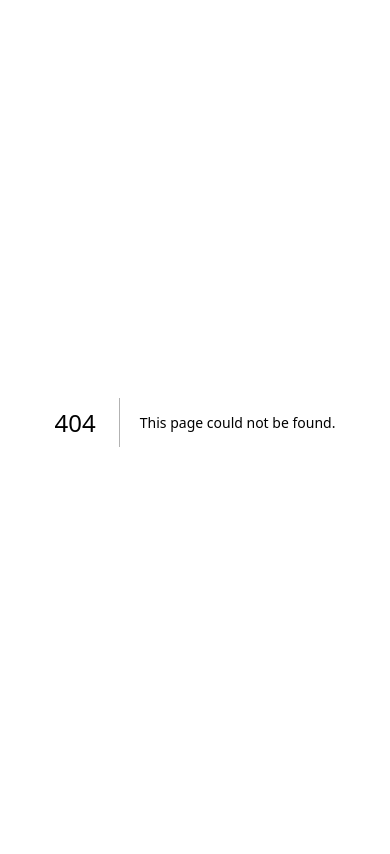
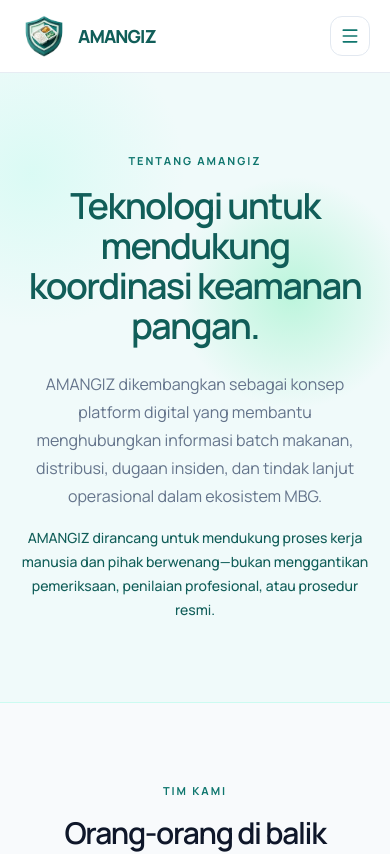
Before and after one commit to yogawan/amangiz, a Next.js app: page /about in a window 390 px wide. Before the commit this address had no page. Shown: the top 854 px of the page. Built offline with nearby package versions, Linux system fonts and the light colour scheme.

Commit message:
Add about page and update mobile navigation

```diff
--- /dev/null
+++ b/app/about/page.tsx
@@ -0,0 +1,93 @@
+import type { Metadata } from "next";
+import Image from "next/image";
+import { Intro } from "@/components/section-intro";
+import { SiteFooter } from "@/components/site-footer";
+import { SiteHeader } from "@/components/site-header";
+
+export const metadata: Metadata = {
+  title: "Tentang Kami — AMANGIZ",
+  description:
+    "Mengenal AMANGIZ dan tim di baliknya — platform traceability dan respons penanganan insiden keamanan pangan.",
+};
+
+const team = [
+  {
+    name: "Adnan",
+    role: "UI-UX & Video Editor",
+    image: "/Adnan as a UI-UX & Video Editor.png",
+  },
+  {
+    name: "Yogawan",
+    role: "Frontend Dev",
+    image: "/Yogawan as a Frontend Dev.png",
+  },
+  {
+    name: "Lathif",
+    role: "Backend & AI Dev",
+    image: "/Lathif as a Backend & AI Dev.png",
+  },
+] as const;
+
+export default function AboutPage() {
+  return (
+    <main className="overflow-hidden bg-background text-foreground">
+      <SiteHeader />
+
+      <section className="relative isolate border-b border-primary-light bg-primary-light/20">
+        <div className="absolute inset-0 -z-10 bg-[radial-gradient(circle_at_75%_35%,rgba(167,243,208,.72),transparent_23%),radial-gradient(circle_at_8%_16%,rgba(204,251,241,.6),transparent_24%)]" />
+        <div className="mx-auto max-w-3xl px-5 py-20 text-center sm:px-8 lg:py-28">
+          <p className="mb-4 text-[11px] font-bold tracking-[.18em] text-primary">
+            TENTANG AMANGIZ
+          </p>
+          <h1 className="text-4xl font-semibold tracking-[-.045em] text-primary-hover sm:text-5xl">
+            Teknologi untuk mendukung koordinasi keamanan pangan.
+          </h1>
+          <p className="mt-6 text-base leading-7 text-muted">
+            AMANGIZ dikembangkan sebagai konsep platform digital yang membantu
+            menghubungkan informasi batch makanan, distribusi, dugaan insiden,
+            dan tindak lanjut operasional dalam ekosistem MBG.
+          </p>
+          <p className="mt-4 text-sm font-medium leading-6 text-primary-hover">
+            AMANGIZ dirancang untuk mendukung proses kerja manusia dan pihak
+            berwenang—bukan menggantikan pemeriksaan, penilaian profesional,
+            atau prosedur resmi.
+          </p>
+        </div>
+      </section>
+
+      <section className="mx-auto max-w-7xl px-5 py-20 sm:px-8 lg:py-28">
+        <Intro
+          centered
+          eyebrow="TIM KAMI"
+          title="Orang-orang di balik AMANGIZ."
+          copy="Tim kecil yang membangun AMANGIZ sebagai konsep platform pendukung traceability dan respons insiden keamanan pangan."
+        />
+        <div className="mx-auto mt-12 grid max-w-4xl gap-6 sm:grid-cols-3">
+          {team.map((member) => (
+            <article
+              key={member.name}
+              className="overflow-hidden rounded-2xl border border-border bg-surface shadow-sm"
+            >
+              <div className="relative aspect-[4/5] overflow-hidden bg-background">
+                <Image
+                  src={member.image}
+                  alt={member.name}
+                  fill
+                  className="object-cover object-top"
+                />
+              </div>
+              <div className="p-5 text-center">
+                <h3 className="text-lg font-semibold tracking-[-.02em]">
+                  {member.name}
+                </h3>
+                <p className="mt-1 text-sm text-muted">{member.role}</p>
+              </div>
+            </article>
+          ))}
+        </div>
+      </section>
+
+      <SiteFooter />
+    </main>
+  );
+}
--- a/components/mobile-nav.tsx
+++ b/components/mobile-nav.tsx
@@ -13,10 +13,10 @@
 } from "@/components/ui/sheet";
 
 const links = [
-  { href: "#beranda", label: "Beranda" },
-  { href: "#cara-kerja", label: "Cara Kerja" },
-  { href: "#fitur", label: "Fitur Utama" },
-  { href: "#tentang", label: "Tentang AMANGIZ" },
+  { href: "/#beranda", label: "Beranda" },
+  { href: "/#cara-kerja", label: "Cara Kerja" },
+  { href: "/#fitur", label: "Fitur Utama" },
+  { href: "/about", label: "Tentang Kami" },
 ];
 
 export function MobileNav() {
@@ -35,14 +35,14 @@
         </SheetHeader>
         <nav className="flex flex-col gap-1 px-4">
           {links.map((link) => (
-            <a
+            <Link
               key={link.href}
               href={link.href}
               onClick={() => setOpen(false)}
               className="rounded-lg px-3 py-2.5 text-sm font-medium text-muted hover:bg-primary-light hover:text-primary"
             >
               {link.label}
-            </a>
+            </Link>
           ))}
         </nav>
         <div className="mt-auto px-4 pb-4">
```
